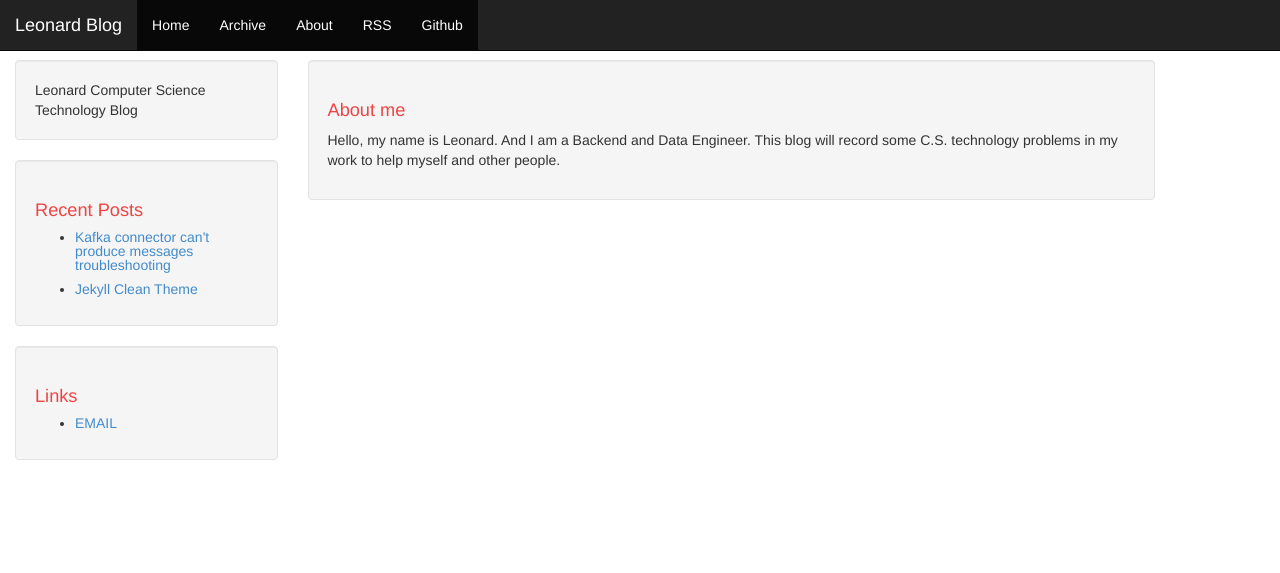
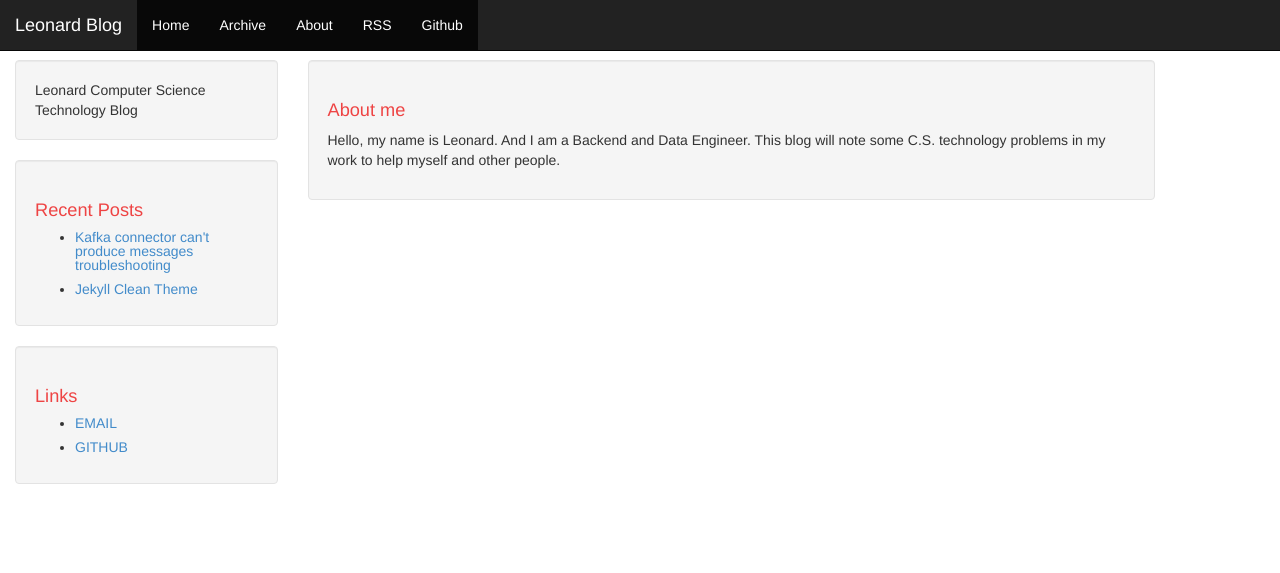
Before and after one commit to TsungJu/tsungju.github.io, a Jekyll site: the page built from about.html, in a window 1280 px wide. Shown: the top 573 px of the page. Built offline with Jekyll 4.4.1, drawn with Linux system fonts in a browser that asks for light colours.

Commit message:
Update _config.yml、links-list.html and about.html

```diff
--- a/_config.yml
+++ b/_config.yml
@@ -14,7 +14,7 @@ url: https://tsungju.github.io/
 baseurl: ''
 
 # These can be '' to hide the Github or Gitlab nav buttons
-github: 'TsungJu'
+github: ''
 gitlab: ''
 
 # Set this to your UA-# value, or '' to disable the block completely
--- a/_includes/links-list.html
+++ b/_includes/links-list.html
@@ -1,4 +1,5 @@
 <h1>Links</h1>
 <ul>
   <li><a href="e285171@hotmail.com">EMAIL</a></li>
+  <li><a href="https://github.com/TsungJu">GITHUB</a></li>
 </ul>
--- a/about.html
+++ b/about.html
@@ -5,5 +5,5 @@ layout: default
 <div class="well">
     <h1>About me</h1>
     <p>Hello, my name is Leonard. And I am a Backend and Data Engineer.
-	This blog will record some C.S. technology problems in my work to help myself and other people.</p>
+	This blog will note some C.S. technology problems in my work to help myself and other people.</p>
 </div>
```
